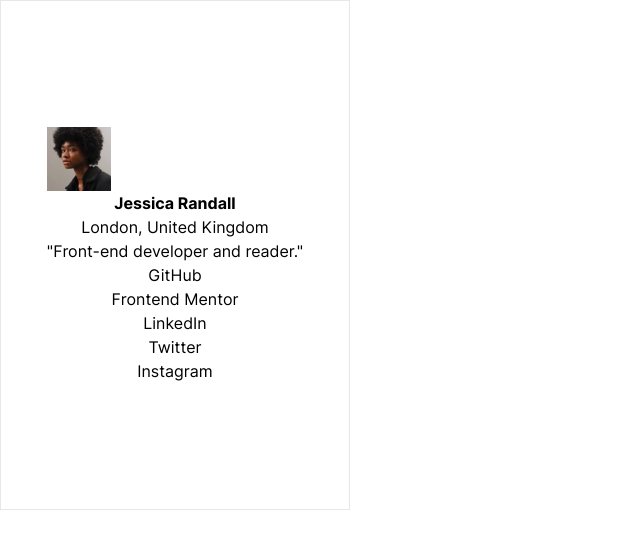
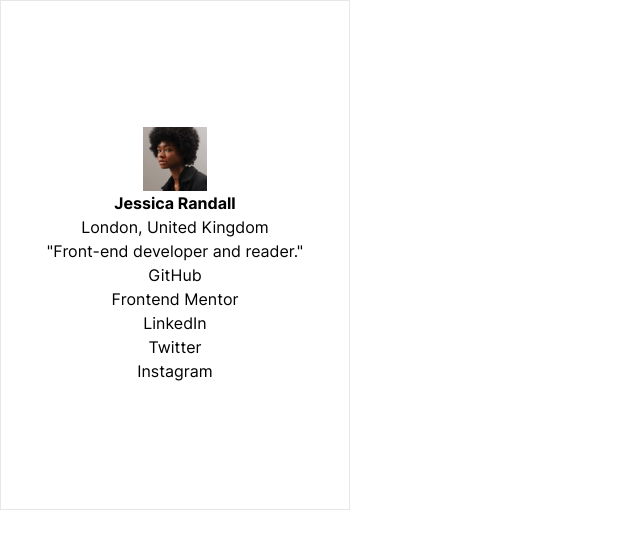
Before and after one commit to mehrnaz98/social-link-profile, a Vue app: page / in a window 1280 px wide. Shown: the top 548 px of the page, without its empty margins (0-640 px from the left). Built offline with nearby package versions, Linux system fonts and the light colour scheme.

Commit message:
Update BaseCard.vue

```diff
--- a/src/components/BaseCard.vue
+++ b/src/components/BaseCard.vue
@@ -2,7 +2,7 @@
   <section
     class="font-inter border w-[350px] h-[510px] flex flex-col justify-center items-center text-center"
   >
-    <div class="flex flex-col">
+    <div class="flex flex-col justify-center items-center">
       <img
         src="../assets/images/avatar-jessica.jpeg"
         alt="Profile picture"
```
